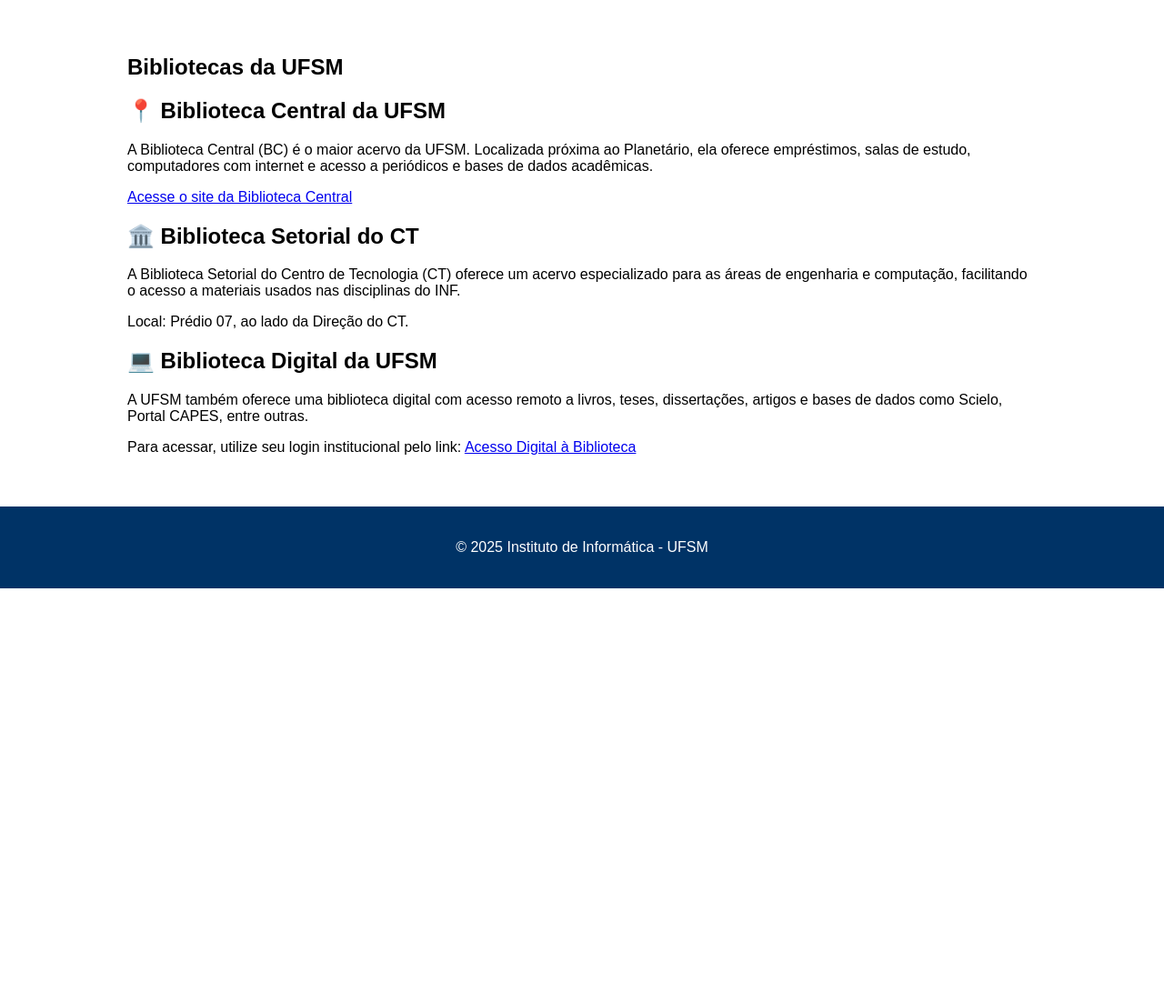
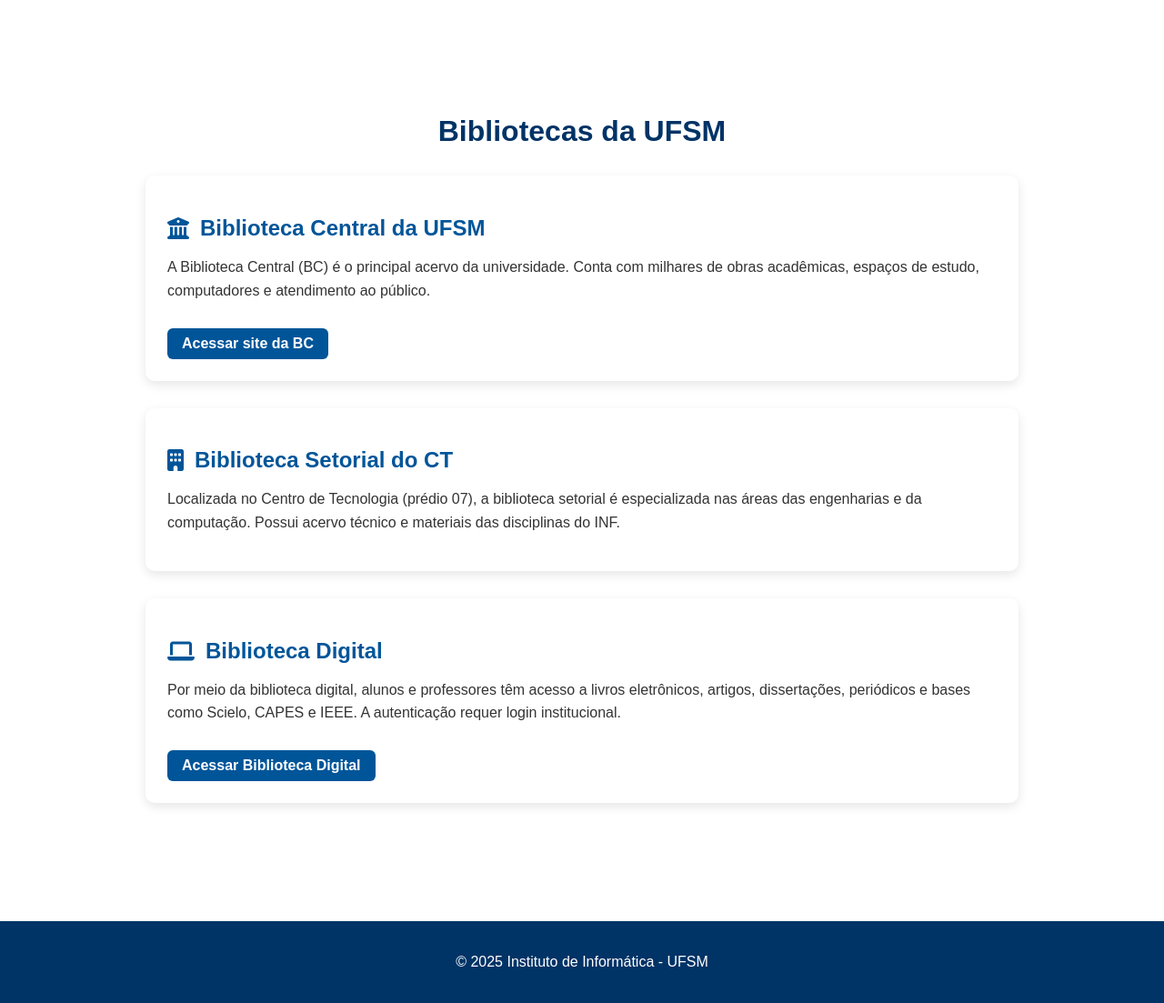
Before and after one commit to RicardoFerreiraDaSilva/Site_inf_UFSM, a Django app: page /biblioteca/ in a window 1280 px wide. Shown: the part 176-1279 px from the top of the page at 91% size. Before the commit the page ends 823 px from the top, so only its background shows below. Run offline with Django 5.2, Linux system fonts and the light colour scheme.

Commit message:
Atualiza biblioteca

```diff
--- a/cursos/templates/cursos/biblioteca.html
+++ b/cursos/templates/cursos/biblioteca.html
@@ -3,45 +3,98 @@
 {% block title %}Bibliotecas - Instituto de Informática - UFSM{% endblock %}
 
 {% block content %}
-<div class="max-w-4xl mx-auto px-4 py-8">
-    <h1 class="text-3xl font-bold text-blue-900 text-center mb-8">Bibliotecas da UFSM</h1>
+<style>
+  .biblioteca-container {
+    max-width: 960px;
+    margin: 40px auto;
+    padding: 20px;
+  }
 
-    <div class="space-y-8">
+  .biblioteca-container h1 {
+    text-align: center;
+    color: #003366;
+    font-size: 2em;
+    margin-bottom: 30px;
+  }
 
-        <div>
-            <h2 class="text-2xl font-semibold text-blue-800">📍 Biblioteca Central da UFSM</h2>
-            <p>
-                A Biblioteca Central (BC) é o maior acervo da UFSM. Localizada próxima ao Planetário, ela oferece empréstimos,
-                salas de estudo, computadores com internet e acesso a periódicos e bases de dados acadêmicas.
-            </p>
-            <p class="mt-2">
-                <a href="https://biblioteca.ufsm.br" target="_blank" class="text-blue-600 underline">Acesse o site da Biblioteca Central</a>
-            </p>
-        </div>
+  .biblioteca-card {
+    background-color: white;
+    border-radius: 10px;
+    box-shadow: 0 4px 12px rgba(0,0,0,0.1);
+    padding: 24px;
+    margin-bottom: 30px;
+    transition: transform 0.3s, box-shadow 0.3s;
+  }
 
-        <div>
-            <h2 class="text-2xl font-semibold text-blue-800">🏛️ Biblioteca Setorial do CT</h2>
-            <p>
-                A Biblioteca Setorial do Centro de Tecnologia (CT) oferece um acervo especializado para as áreas de
-                engenharia e computação, facilitando o acesso a materiais usados nas disciplinas do INF.
-            </p>
-            <p class="mt-2">
-                Local: Prédio 07, ao lado da Direção do CT.
-            </p>
-        </div>
+  .biblioteca-card:hover {
+    transform: translateY(-4px);
+    box-shadow: 0 6px 16px rgba(0,0,0,0.15);
+  }
 
-        <div>
-            <h2 class="text-2xl font-semibold text-blue-800">💻 Biblioteca Digital da UFSM</h2>
-            <p>
-                A UFSM também oferece uma biblioteca digital com acesso remoto a livros, teses, dissertações, artigos e
-                bases de dados como Scielo, Portal CAPES, entre outras.
-            </p>
-            <p class="mt-2">
-                Para acessar, utilize seu login institucional pelo link:
-                <a href="https://biblioteca.ufsm.br/acesso-online/" target="_blank" class="text-blue-600 underline">Acesso Digital à Biblioteca</a>
-            </p>
-        </div>
+  .biblioteca-card h2 {
+    font-size: 1.5em;
+    color: #005599;
+    margin-bottom: 10px;
+    display: flex;
+    align-items: center;
+    gap: 12px;
+  }
 
-    </div>
+  .biblioteca-card p {
+    color: #333;
+    font-size: 1rem;
+    line-height: 1.6;
+  }
+
+  .biblioteca-card a {
+    display: inline-block;
+    margin-top: 12px;
+    padding: 8px 16px;
+    background-color: #005599;
+    color: white;
+    text-decoration: none;
+    border-radius: 6px;
+    font-weight: bold;
+    transition: background-color 0.3s;
+  }
+
+  .biblioteca-card a:hover {
+    background-color: #003366;
+  }
+
+  @media (max-width: 600px) {
+    .biblioteca-container {
+      padding: 10px;
+    }
+
+    .biblioteca-card h2 {
+      font-size: 1.2em;
+    }
+
+    .biblioteca-card p {
+      font-size: 0.95em;
+    }
+  }
+</style>
+
+<div class="biblioteca-container">
+  <h1>Bibliotecas da UFSM</h1>
+
+  <div class="biblioteca-card">
+    <h2><i class="fas fa-university"></i> Biblioteca Central da UFSM</h2>
+    <p>A Biblioteca Central (BC) é o principal acervo da universidade. Conta com milhares de obras acadêmicas, espaços de estudo, computadores e atendimento ao público.</p>
+    <a href="https://biblioteca.ufsm.br" target="_blank">Acessar site da BC</a>
+  </div>
+
+  <div class="biblioteca-card">
+    <h2><i class="fas fa-building"></i> Biblioteca Setorial do CT</h2>
+    <p>Localizada no Centro de Tecnologia (prédio 07), a biblioteca setorial é especializada nas áreas das engenharias e da computação. Possui acervo técnico e materiais das disciplinas do INF.</p>
+  </div>
+
+  <div class="biblioteca-card">
+    <h2><i class="fas fa-laptop"></i> Biblioteca Digital</h2>
+    <p>Por meio da biblioteca digital, alunos e professores têm acesso a livros eletrônicos, artigos, dissertações, periódicos e bases como Scielo, CAPES e IEEE. A autenticação requer login institucional.</p>
+    <a href="https://biblioteca.ufsm.br/acesso-online/" target="_blank">Acessar Biblioteca Digital</a>
+  </div>
 </div>
 {% endblock %}
```
